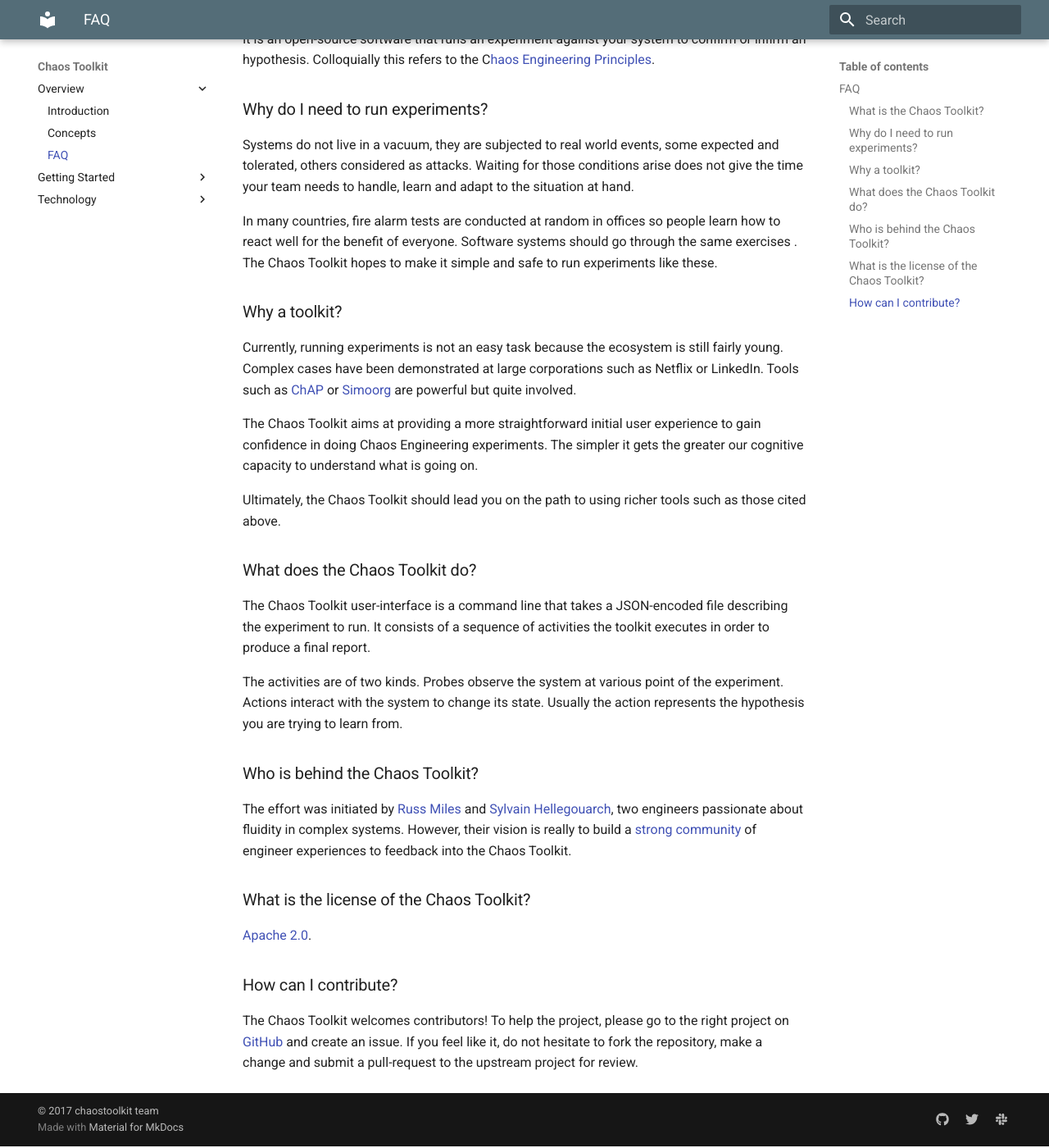
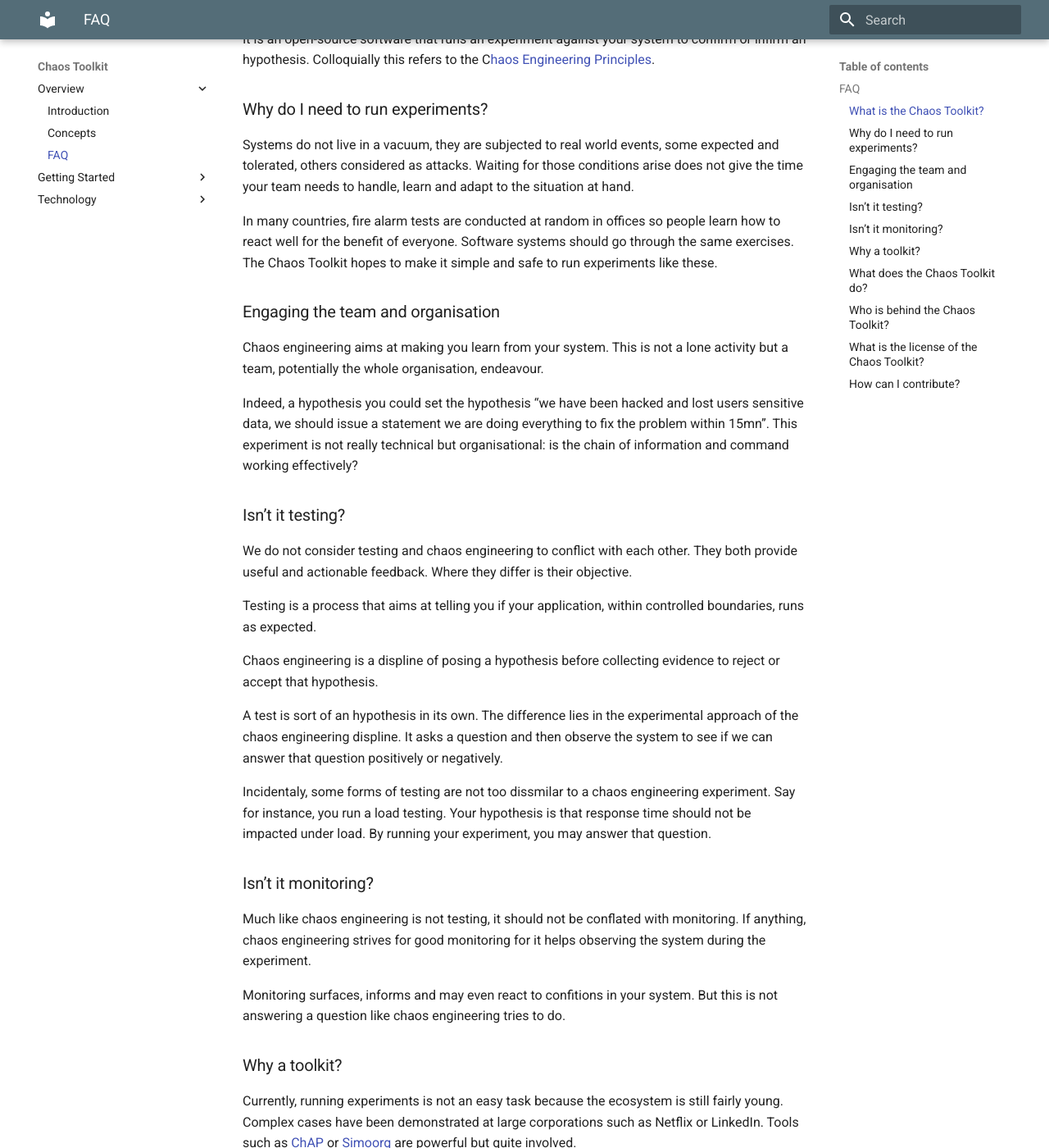
Before and after one commit to chaostoolkit/chaostoolkit-documentation, an MkDocs documentation site: the page built from sources/faq.md, in a window 1280 px wide and 1400 px high, scrolled down 242 px. Shown: the whole window at 82% size. Built offline with MkDocs 1.6.1 and Material for MkDocs 9.7.7, drawn with Linux system fonts in a browser that asks for light colours; old or Windows-style settings are respelled for this version of MkDocs.

Commit message:
A couple of more FAQ entries

```diff
--- a/sources/faq.md
+++ b/sources/faq.md
@@ -17,8 +17,49 @@
 
 In many countries, fire alarm tests are conducted at random in offices so
 people learn how to react well for the benefit of everyone. Software systems
-should go through the same exercises . The Chaos Toolkit hopes to make it
+should go through the same exercises. The Chaos Toolkit hopes to make it
 simple and safe to run experiments like these.
+
+### Engaging the team and organisation
+
+Chaos engineering aims at making you learn from your system. This is not a lone
+activity but a team, potentially the whole organisation, endeavour.
+
+Indeed, a hypothesis you could set the hypothesis "we have been hacked and lost
+users sensitive data, we should issue a statement we are doing everything to
+fix the problem within 15mn". This experiment is not really technical but
+organisational: is the chain of information and command working effectively?
+
+### Isn't it testing?
+
+We do not consider testing and chaos engineering to conflict with each other.
+They both provide useful and actionable feedback. Where they differ is their
+objective.
+
+Testing is a process that aims at telling you if your application,
+within controlled boundaries, runs as expected.
+
+Chaos engineering is a displine of posing a hypothesis before collecting
+evidence to reject or accept that hypothesis.
+
+A test is sort of an hypothesis in its own. The difference lies in the
+experimental approach of the chaos engineering displine. It asks a question and
+then observe the system to see if we can answer that question positively or
+negatively.
+
+Incidentaly, some forms of testing are not too dissmilar to a chaos engineering
+experiment. Say for instance, you run a load testing. Your hypothesis is that
+response time should not be impacted under load. By running your experiment,
+you may answer that question.
+
+### Isn't it monitoring?
+
+Much like chaos engineering is not testing, it should not be conflated with
+monitoring. If anything, chaos engineering strives for good monitoring for it
+helps observing the system during the experiment.
+
+Monitoring surfaces, informs and may even react to confitions in your system.
+But this is not answering a question like chaos engineering tries to do.
 
 ### Why a toolkit?
 
```
